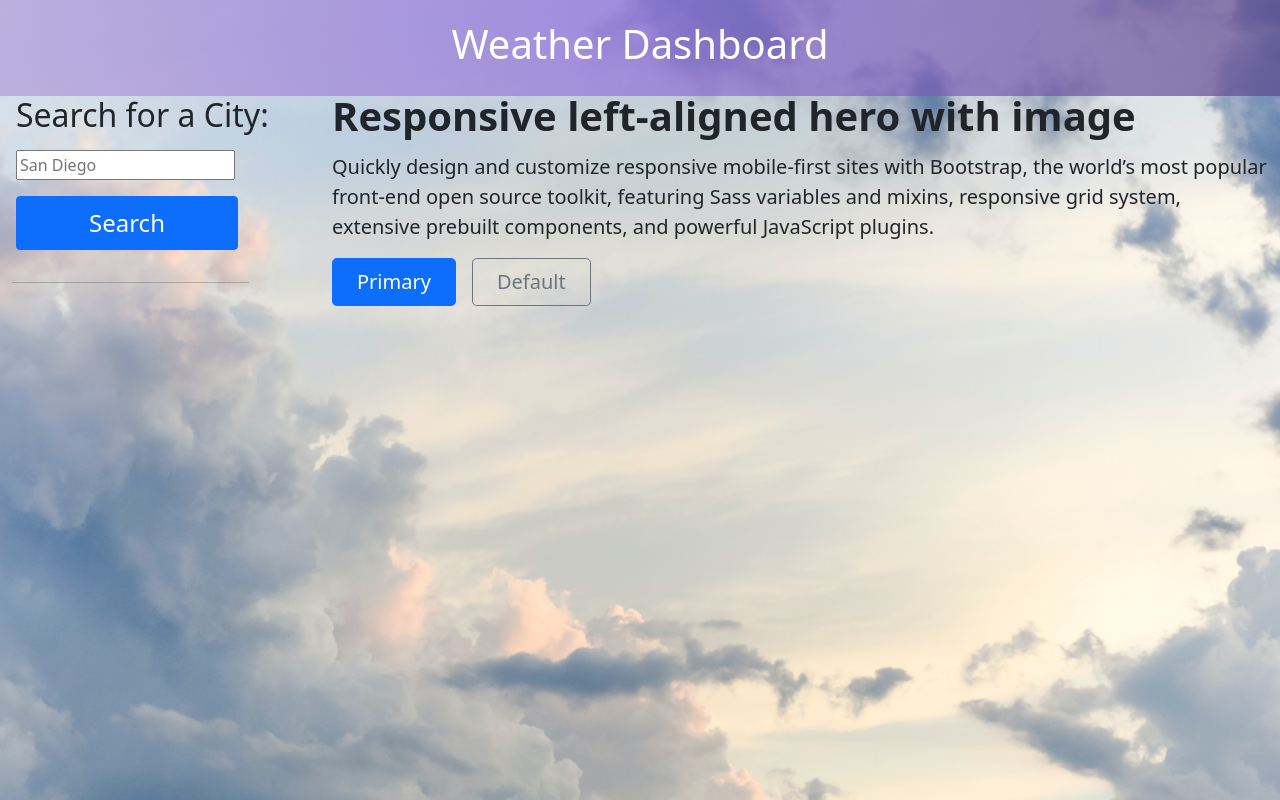
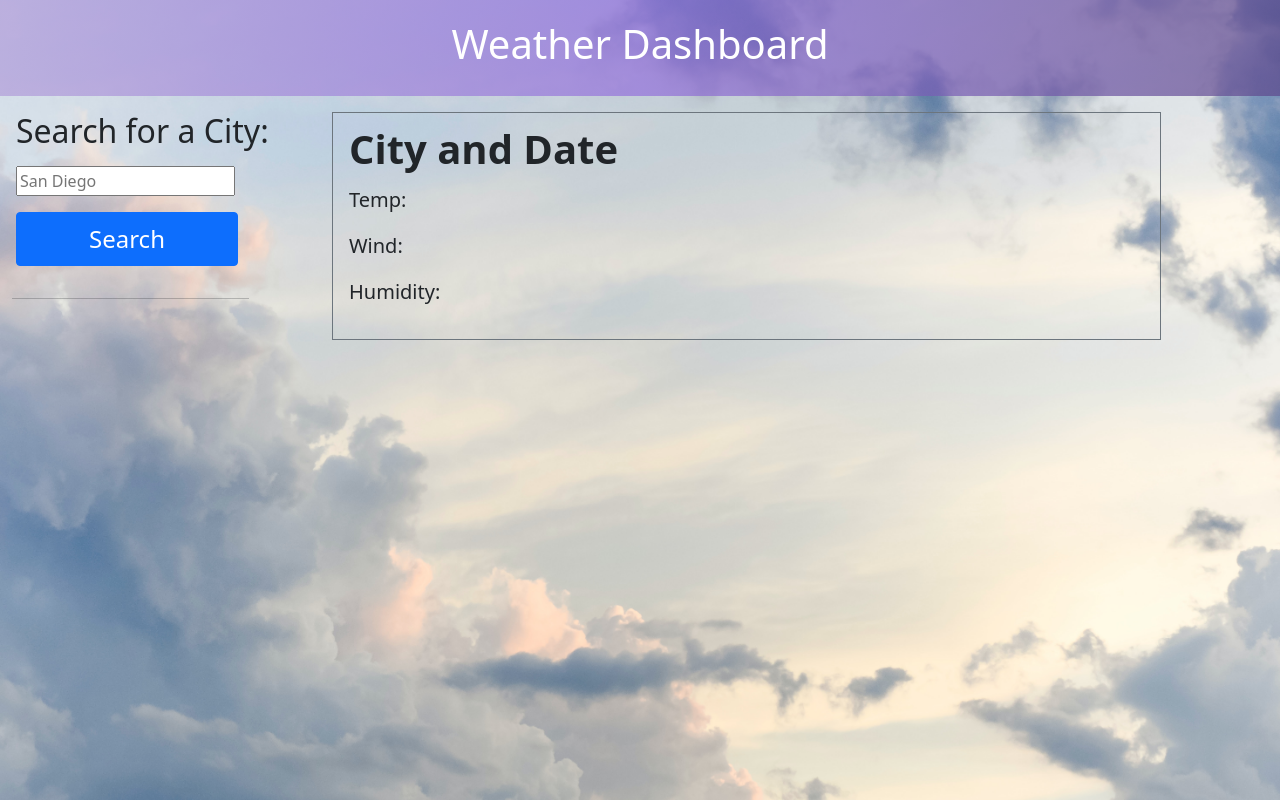
Before and after one commit to Joecode22/Weather-Dashboard, a plain HTML site: page index.html in a window 1280 px wide. Drawn offline with nearby package versions, Linux system fonts and the light colour scheme.

Commit message:
made slight updates to bootstrap spacing

```diff
--- a/index.html
+++ b/index.html
@@ -16,7 +16,7 @@
     </header>
     <div class="container-fluid">
       <div class="row">
-        <aside id="aside" class="col-md-3">
+        <aside id="aside" class="col-md-3 mt-3">
           <h2 class="ms-1 mb-3 bold">Search for a City:</h2>
           <div class="ms-1 mb-3">
             <input id="search-text" type="text" name="" id="city" class="formcontrol w-75" placeholder="San Diego">
@@ -26,13 +26,13 @@
           <!-- these buttons will be dynamically generated -->
           <!-- <button id="Austin" type="submit" class="fs-4 ms-1 btn btn-primary mb-3 w-75 p-2">Austin</button> -->
         </aside>
-        <div class="col-md-9">
-          <div class="jumbotron">
-            <h1 class="display-6 fw-bold lh-1 mb-3">Responsive left-aligned hero with image</h1>
-            <p class="lead">Quickly design and customize responsive mobile-first sites with Bootstrap, the world’s most popular front-end open source toolkit, featuring Sass variables and mixins, responsive grid system, extensive prebuilt components, and powerful JavaScript plugins.</p>
+        <div class="col-md-8">
+          <div class="jumbotron border border-secondary p-3 mt-3">
+            <h1 class="display-6 fw-bold lh-1 mb-3">City and Date</h1>
+            <p class="lead">Temp:</p>
+            <p class="lead">Wind:</p>
+            <p class="lead">Humidity:</p>
             <div class="d-grid gap-2 d-md-flex justify-content-md-start">
-              <button type="button" class="btn btn-primary btn-lg px-4 me-md-2">Primary</button>
-              <button type="button" class="btn btn-outline-secondary btn-lg px-4">Default</button>
             </div>
           </div>
         </div>
```
